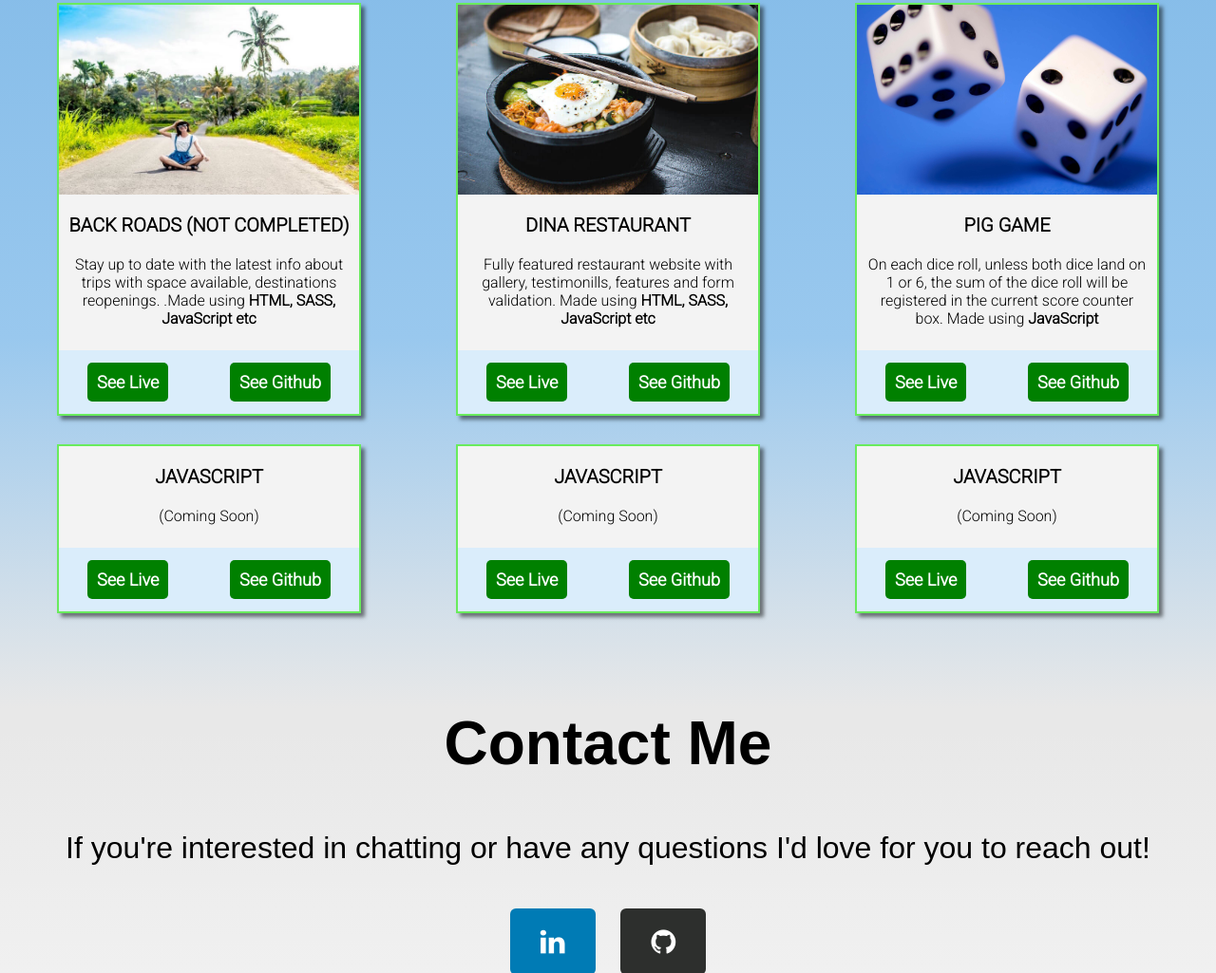
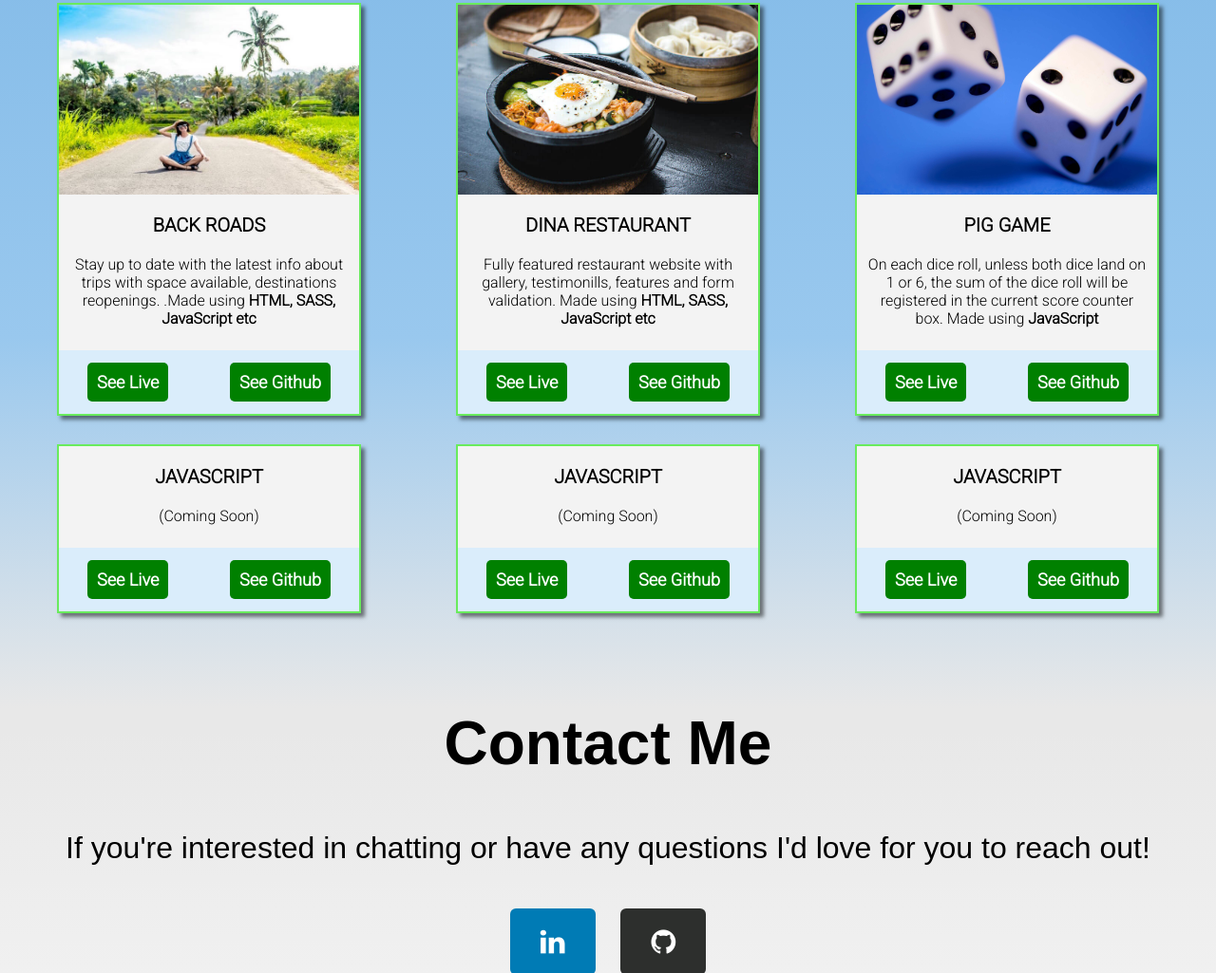
Before and after one commit to Danish0159/Portfolio-v1, a website: page index.html in a window 1280 px wide. Shown: the part 2613-3638 px from the top of the page at 95% size. Drawn offline with Linux system fonts and the light colour scheme; a web font is replaced by a local one.

Commit message:
backroads added

```diff
--- a/index.html
+++ b/index.html
@@ -179,7 +179,7 @@
 
         <!-- Project-content   -->
         <div class="projectC">
-          <h4 class="projectC__title">BACK ROADS (Not Completed)</h4>
+          <h4 class="projectC__title">BACK ROADS </h4>
           <div class="projectC__skills">
             <p>Stay up to date with the latest info about trips with space available, destinations reopenings.
               .Made using
```
